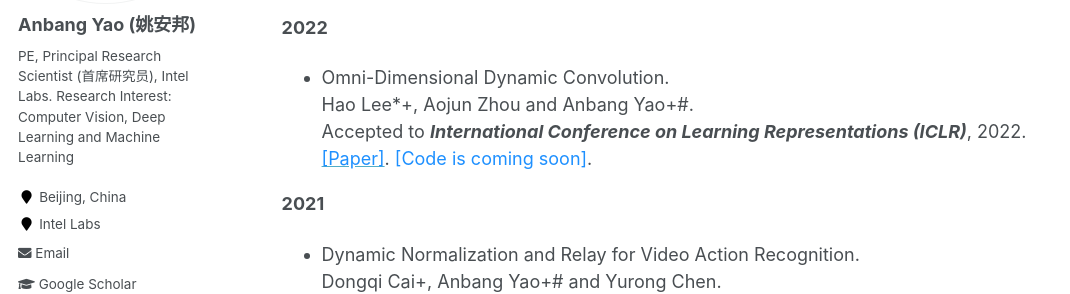
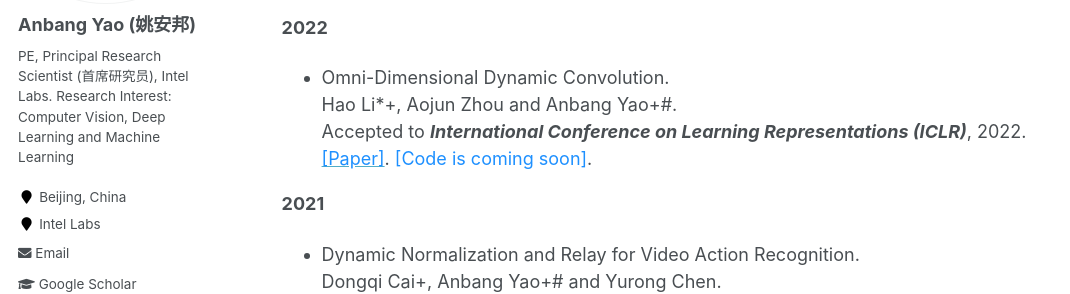
Before and after one commit to YaoAnbang/YaoAnbang.github.io, a Jekyll site: the page built from _pages/about.md, in a window 1280 px wide and 900 px high, scrolled down 1721 px. Shown: the part 166-460 px from the top of the window, without its empty margins (0-1070 px from the left). Built offline with Jekyll 4.4.1, drawn with Linux system fonts in a browser that asks for light colours.

Commit message:
Update about.md

```diff
--- a/_pages/about.md
+++ b/_pages/about.md
@@ -46,7 +46,7 @@
 
 **2022**
 <!-- <blockquote> -->
-+ Omni-Dimensional Dynamic Convolution.<br> Hao Lee\*\+, Aojun Zhou and Anbang Yao\+\#.<br> Accepted to <em>**International Conference on Learning Representations (ICLR)**</em>, 2022.<br> [<font color="DodgerBlue">[Paper]</font>](https://openreview.net/forum?id=DmpCfq6Mg39&referrer=%5BAuthor%20Console%5D(%2Fgroup%3Fid%3DICLR.cc%2F2022%2FConference%2FAuthors%23your-submissions)). <font color="DodgerBlue">[Code is coming soon]</font>.<br>
++ Omni-Dimensional Dynamic Convolution.<br> Hao Li\*\+, Aojun Zhou and Anbang Yao\+\#.<br> Accepted to <em>**International Conference on Learning Representations (ICLR)**</em>, 2022.<br> [<font color="DodgerBlue">[Paper]</font>](https://openreview.net/forum?id=DmpCfq6Mg39&referrer=%5BAuthor%20Console%5D(%2Fgroup%3Fid%3DICLR.cc%2F2022%2FConference%2FAuthors%23your-submissions)). <font color="DodgerBlue">[Code is coming soon]</font>.<br>
 <!--</blockquote> -->
 
 **2021**
```
